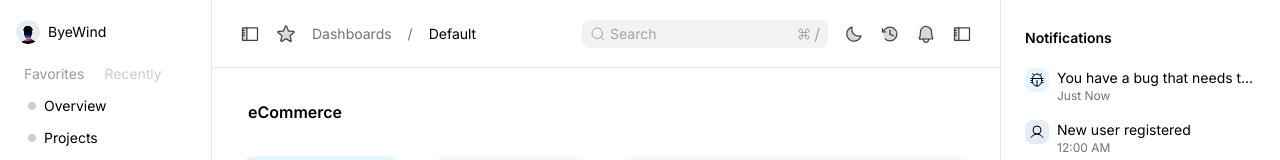
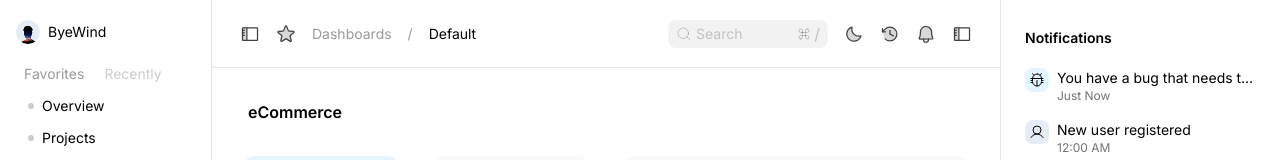
Before and after one commit to shristigupta12/interactive-dashboard, a React (Create React App) app: page /dashboard/default in a window 1280 px wide. Shown: the top 160 px of the page. Built offline with nearby package versions, Linux system fonts and the light colour scheme.

Commit message:
finishings in navbar

```diff
--- a/src/components/search-input.tsx
+++ b/src/components/search-input.tsx
@@ -17,12 +17,12 @@ export const SearchInput = ({
     const {theme} = useTheme()
     return (
         <div className="relative w-full">
-            <MagnifyingGlass className="absolute left-2 top-1/2 -translate-y-1/2 text-neutral-400" />
-            <input type="text" placeholder="Search" className={`w-full ${backgroundColor} ${borderColor} outline-none rounded-[8px] ${theme === 'dark' ? 'text-white' : 'text-black'} placeholder:text-neutral-400 focus:outline-none focus:ring-0 active:outline-none active:ring-0 pr-2 pl-7 py-1 text-sm`} value={value} onChange={(e) => onChange(e.target.value)} />
+            <MagnifyingGlass className={`absolute left-2 top-1/2 -translate-y-1/2 ${theme === 'dark' ? 'text-white/20' : 'text-black/20'}`} />
+            <input type="text" placeholder="Search" className={`w-full ${backgroundColor} ${borderColor} outline-none rounded-[8px] ${theme === 'dark' ? 'text-white/20 placeholder:text-white/20' : 'text-black/20 placeholder:text-black/20'} focus:outline-none focus:ring-0 active:outline-none active:ring-0 pr-2 pl-7 py-1 text-sm`} value={value} onChange={(e) => onChange(e.target.value)} />
             {showIcon && (
                 <>
-                    <Command className="absolute right-4 top-1/2 -translate-y-1/2 text-neutral-400" />
-                    <p className="absolute right-2 top-1/2 -translate-y-1/2 text-neutral-400">/</p>
+                    <Command className={`absolute right-4 top-1/2 -translate-y-1/2 ${theme === 'dark' ? 'text-white/20' : 'text-black/20'}`} />
+                    <p className={`absolute right-2 top-1/2 -translate-y-1/2 ${theme === 'dark' ? 'text-white/20' : 'text-black/20'}`}>/</p>
                 </>
             )}
         </div>
--- a/src/modules/left-sidebar/components/tabs.tsx
+++ b/src/modules/left-sidebar/components/tabs.tsx
@@ -9,7 +9,7 @@ export const TabItem = ({tab, theme}:{tab:string, theme:string}) => {
             <div className="flex items-center">
                 <div className={`w-1 h-4 rounded-full ${hovered ? theme === 'dark' ? 'bg-white' : 'bg-black' : 'bg-transparent'}`}></div>
             </div>
-            <div className="w-2 h-2 rounded-full bg-black/20"></div>
+            <div className={`w-[6px] h-[6px] rounded-full ${theme === 'dark' ? 'bg-white/20' : 'bg-black/20'}`}></div>
             <p>{tab}</p>
         </div>
     )
--- a/src/modules/navbar/components/navbar.tsx
+++ b/src/modules/navbar/components/navbar.tsx
@@ -27,16 +27,16 @@ export const Navbar = () => {
             <div className="flex items-center gap-2 sm:gap-4 text-sm">
                 <Sidebar size={20} weight="duotone" className={`cursor-pointer ${theme === 'dark' ? 'text-white' : 'text-neutral-700'}`} onClick={toggleLeftSidebar} />
                 <Star size={20} weight="duotone" className={`cursor-pointer ${theme === 'dark' ? 'text-white' : 'text-neutral-700'}`} />
-                <p className="text-neutral-500 hidden sm:block">Dashboards</p>
-                <p className="text-neutral-500 hidden sm:block">/</p>
+                <p className={`${theme === 'dark' ? 'text-white/40' : 'text-black/40'} hidden sm:block`}>Dashboards</p>
+                <p className={`${theme === 'dark' ? 'text-white/40' : 'text-black/40'} hidden sm:block`}>/</p>
                 <p className="truncate">{getCurrentPageName()}</p>
             </div>
             <div className="flex items-center gap-2 sm:gap-4 text-md">
-                <div className="hidden sm:block">
+                <div className="hidden sm:block w-[160px]">
                     <SearchInput
                         value={searchTerm}
                         onChange={setSearchTerm}
-                        backgroundColor={theme === 'dark' ? 'bg-[#FFFFFF1A]' : 'bg-black/5'}
+                        backgroundColor={theme === 'dark' ? 'bg-white/10' : 'bg-black/5'}
                     />
                 </div>
                 {theme === "light" ? (
```
